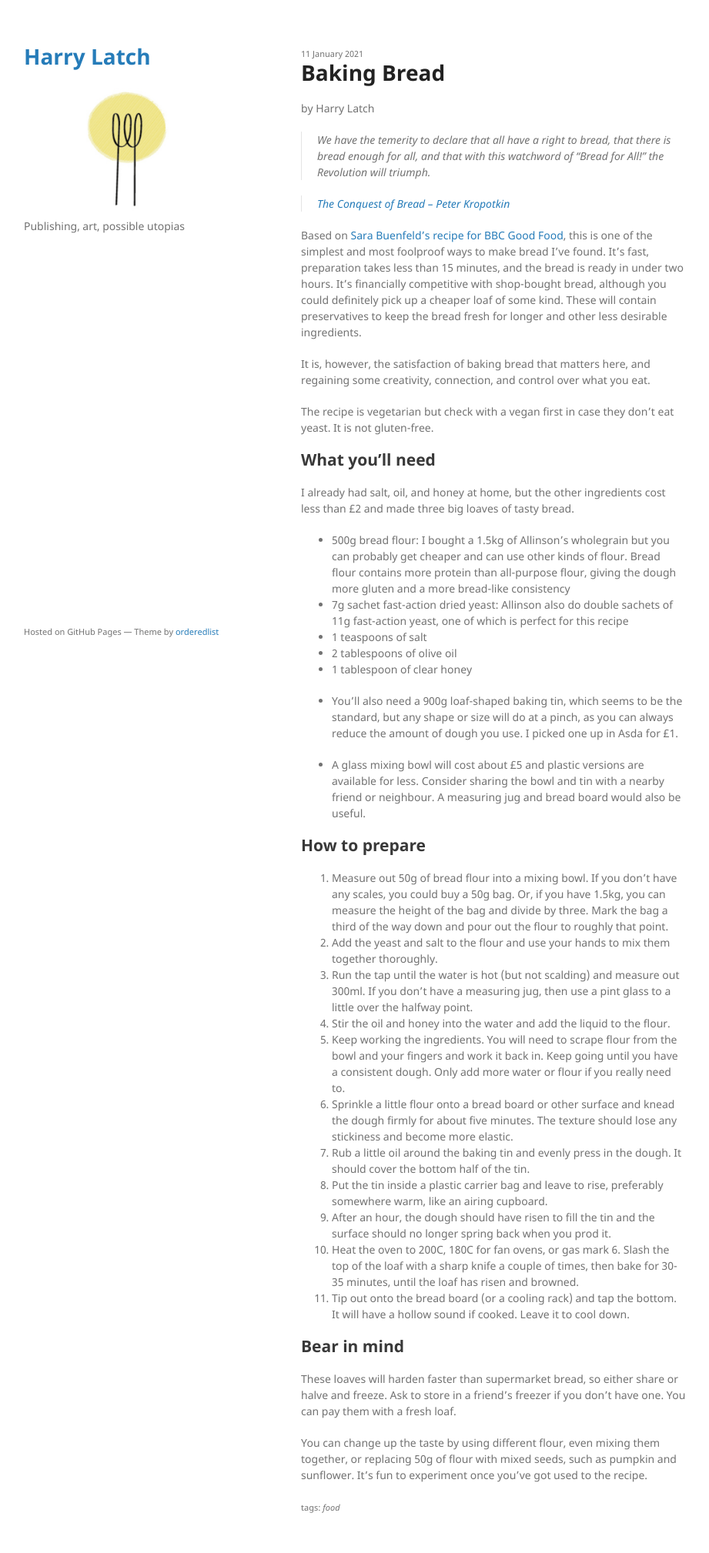
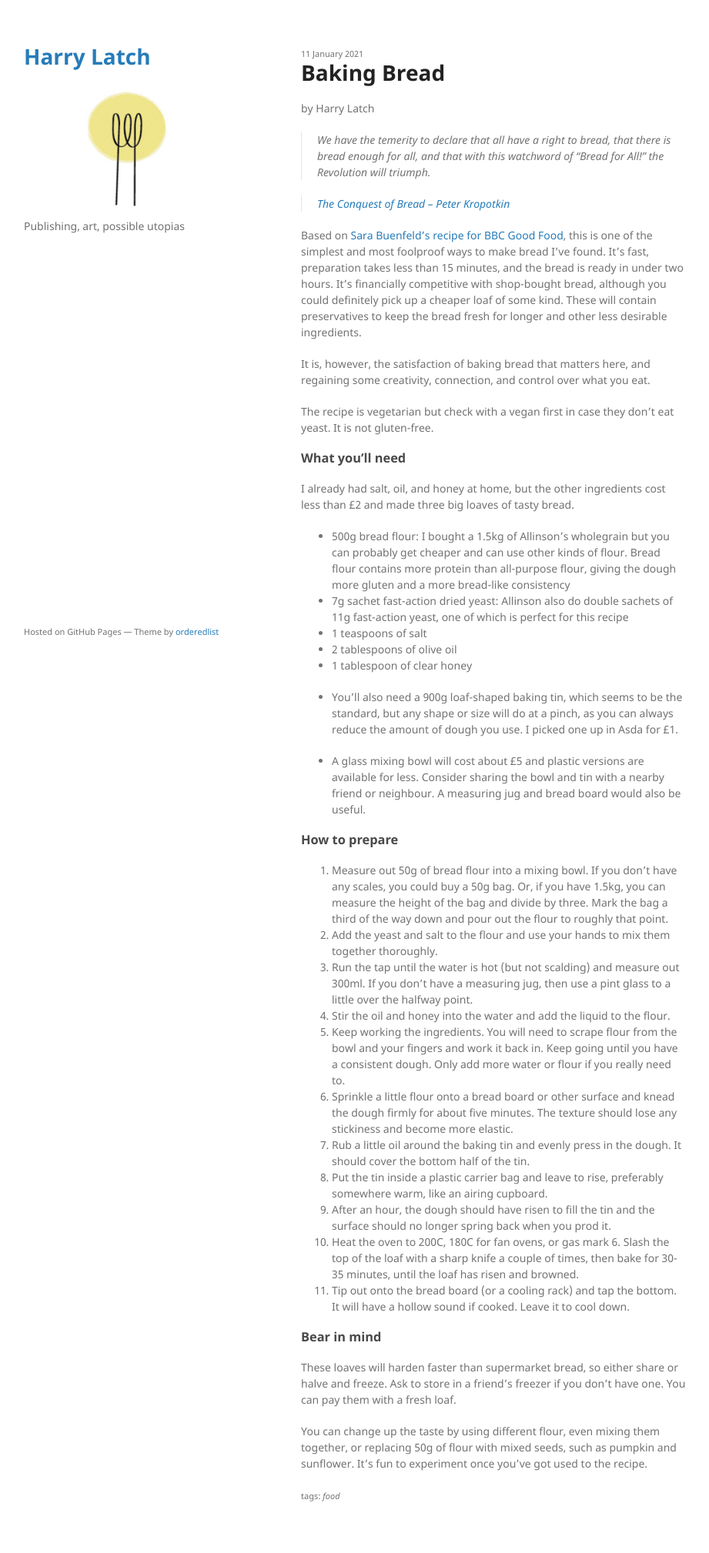
Before and after one commit to harrylatch/harrylatch.github.io, a Jekyll site: the page built from _posts/2021-01-11-baking-bread.md, in a window 1280 px wide. Shown: the whole page at 77% size, without its empty margins (179-1100 px from the left). Built offline with Jekyll 4.4.1, drawn with Linux system fonts in a browser that asks for light colours.

```diff
--- a/_posts/2021-01-11-baking-bread.md
+++ b/_posts/2021-01-11-baking-bread.md
@@ -16,7 +16,7 @@ It is, however, the satisfaction of baking bread that matters here, and regainin
 
 The recipe is vegetarian but check with a vegan first in case they don’t eat yeast. It is not gluten-free.
 
-## What you’ll need
+### What you’ll need
 
 I already had salt, oil, and honey at home, but the other ingredients cost less than £2 and made three big loaves of tasty bread.
 
@@ -30,7 +30,7 @@ I already had salt, oil, and honey at home, but the other ingredients cost less
 
 - A glass mixing bowl will cost about £5 and plastic versions are available for less. Consider sharing the bowl and tin with a nearby friend or neighbour. A measuring jug and bread board would also be useful.
 
-## How to prepare
+### How to prepare
 
 1. Measure out 50g of bread flour into a mixing bowl. If you don’t have any scales, you could buy a 50g bag. Or, if you have 1.5kg, you can measure the height of the bag and divide by three. Mark the bag a third of the way down and pour out the flour to roughly that point.
 2. Add the yeast and salt to the flour and use your hands to mix them together thoroughly.
@@ -44,7 +44,7 @@ I already had salt, oil, and honey at home, but the other ingredients cost less
 10. Heat the oven to 200C, 180C for fan ovens, or gas mark 6. Slash the top of the loaf with a sharp knife a couple of times, then bake for 30-35 minutes, until the loaf has risen and browned.
 11. Tip out onto the bread board (or a cooling rack) and tap the bottom. It will have a hollow sound if cooked. Leave it to cool down.
 
-## Bear in mind
+### Bear in mind
 
 These loaves will harden faster than supermarket bread, so either share or halve and freeze. Ask to store in a friend’s freezer if you don’t have one. You can pay them with a fresh loaf.
 
```
